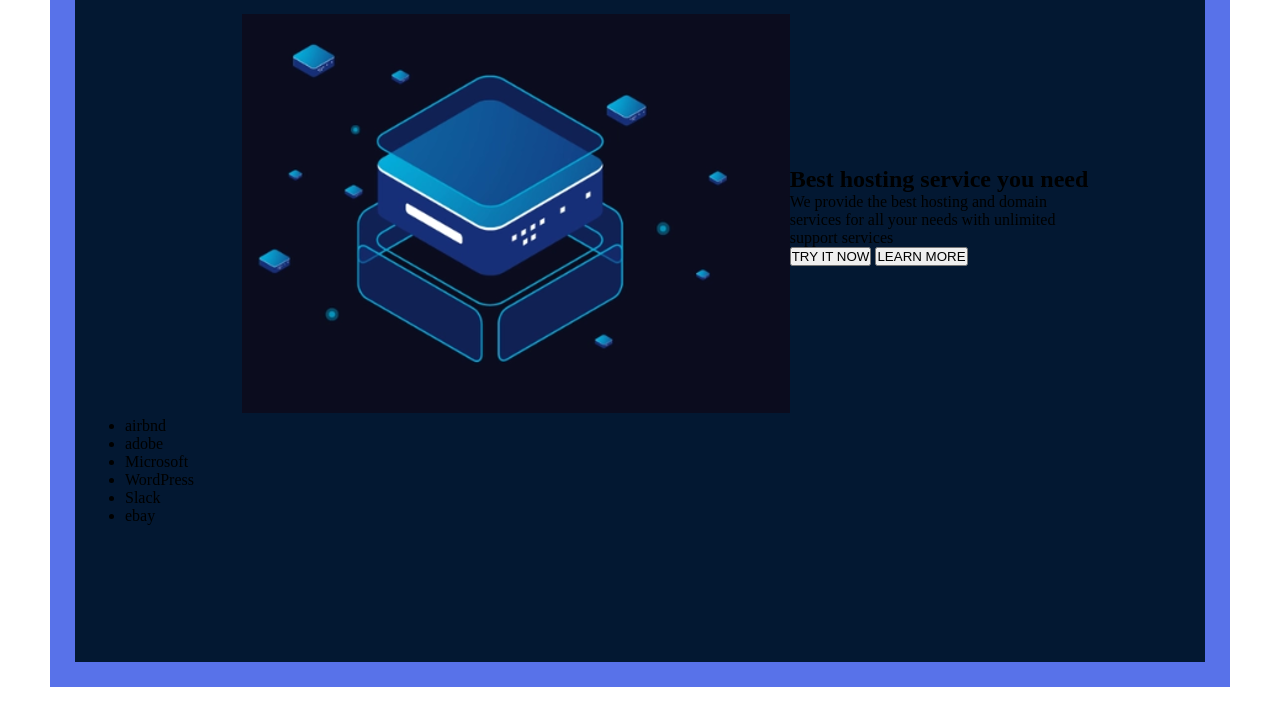
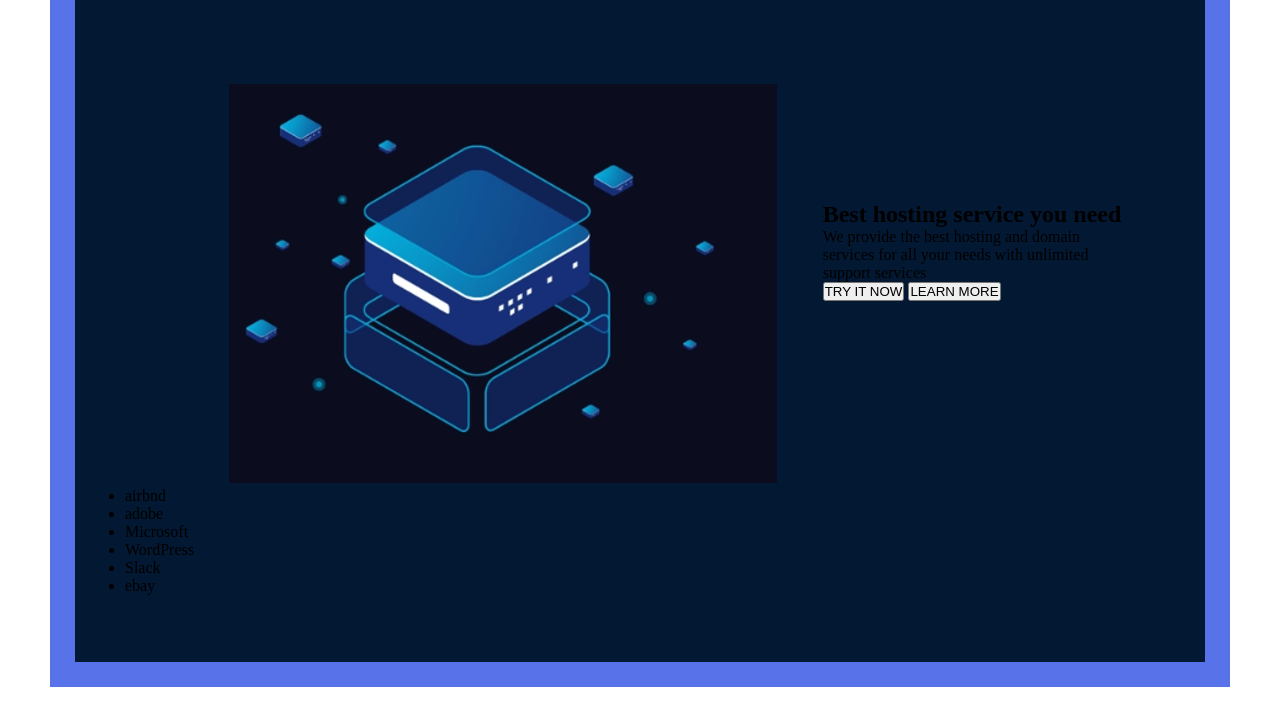
Before and after one commit to Mahalakshmi-14/document2, a plain HTML site: page assignment2.html in a window 1280 px wide. Shown: the part 163-888 px from the top of the page. Drawn offline with Linux system fonts and the light colour scheme.

Commit message:
modified

```diff
--- a/assignment2.css
+++ b/assignment2.css
@@ -65,3 +65,8 @@
     align-items: center;
     justify-content: center;
 }
+.content .image{
+    width: 55%;
+    margin-top: 70px;
+    margin-left: 20px;
+}
```
